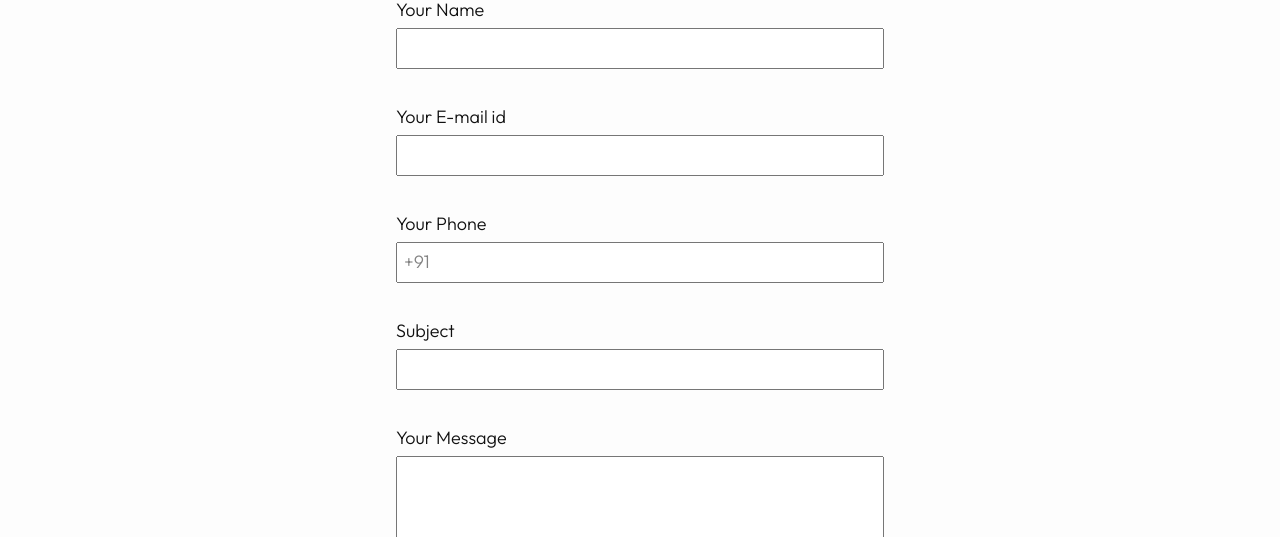
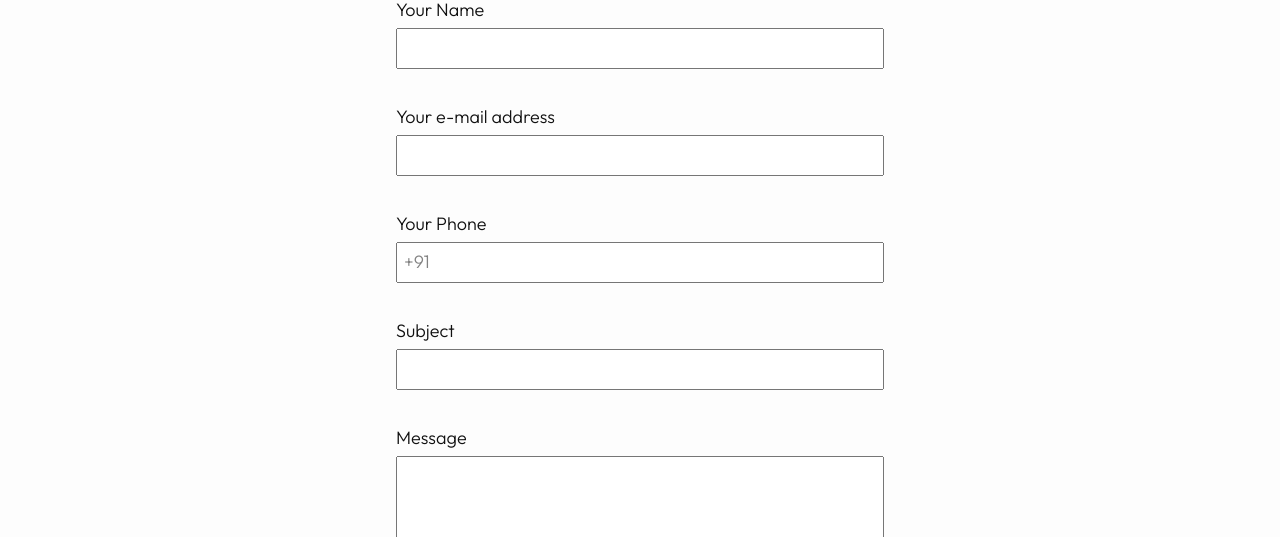
Before and after one commit to BharatSP007/BharatSP007.github.io, a Jekyll site: the page built from docs/contact.html, in a window 1280 px wide and 900 px high, scrolled down 1320 px. Shown: the part 155-692 px from the top of the window. Built offline with Jekyll 4.4.1, drawn with Linux system fonts in a browser that asks for light colours.

Commit message:
edit labels

```diff
--- a/docs/contact.html
+++ b/docs/contact.html
@@ -75,13 +75,13 @@ image: /assets/contact-us.jpg
     <form class="contact-form" id="contact-form">
         <label>Your Name</label>
         <input type="text" id="sender-name" name="from_name" required>
-        <label>Your E-mail id</label>
+        <label>Your e-mail address</label>
         <input type="email" id="sender-email" name="reply_to" required>
         <label>Your Phone</label>
         <div class="prefixed-input" ><span>+91</span><input type="tel" id="sender-phone" name="phone" pattern="[0-9]{10}" required></div>
         <label>Subject</label>
         <input type="text" id="query-subject" name="subject" required>
-        <label>Your Message</label>
+        <label>Message</label>
         <textarea id="query-message" name="message" rows="10" cols="50" required></textarea>
         <button type="submit"><i class="material-icons-round">send</i>Send Message</button>
         <div class="form-alert inactive">...</div>
```
